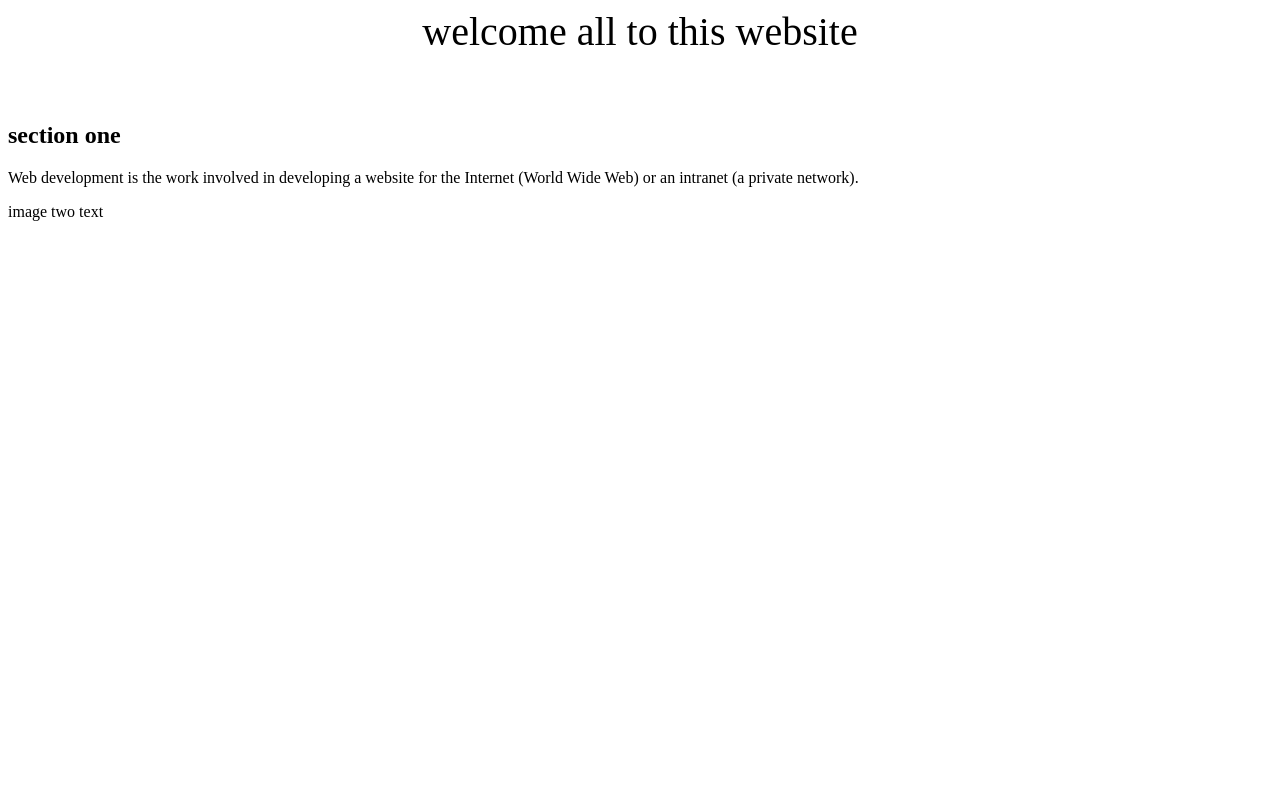
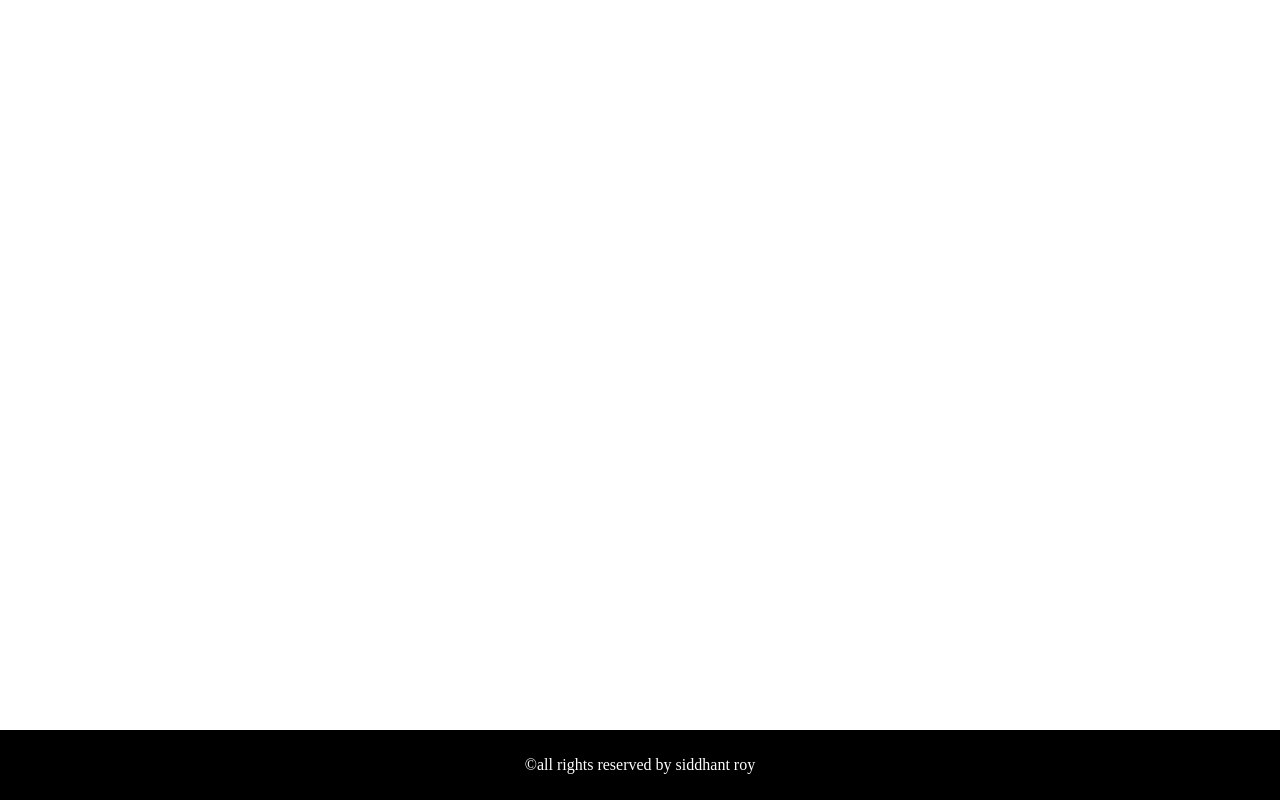
Before and after one commit to naruto9987/html, a plain HTML site: page index.html in a window 1280 px wide. Drawn offline with Linux system fonts and the light colour scheme.

Commit message:
Add files via upload

```diff
--- a/index.html
+++ b/index.html
@@ -1,39 +1,15 @@
 <!DOCTYPE html>
 <html lang="en">
-
 <head>
     <meta charset="UTF-8">
     <meta name="viewport" content="width=device-width, initial-scale=1.0">
     <title>Document</title>
+    <link rel="stylesheet" href="style.css">
 </head>
+<body>
 
-<body>
-    <span class="bordertrans" style="font-size: 40px;">
-        <center>welcome all to this website</center>
-    </span>
-    <br>
-
-    <section class="section section-dark">
-        <h2>section one</h2>
-        <P>
-            Web development is the work involved in developing a
-            website for the Internet (World Wide Web) or an
-            intranet (a private network).
-        </P>
-    </section>
-    <div class="pimg3">
-        <div class="ptext">
-            <span class="bordertrans">
-                image two text
-            </span>
-
-        </div>
-        </div>
-
-
-
-
-
+    <div class="footer">
+        <p>&copy;all rights reserved by siddhant roy</p>
+    </div>
 </body>
-
 </html>
--- a/style.css
+++ b/style.css
@@ -1,67 +1,10 @@
-.pimg1,
-.pimg2,
-.pimg3 {
-    position: relative;
-    opacity: 0.70;
-    background-position: center;
-    background-size: cover;
-    background-repeat: no-repeat;
-    background-attachment: fixed;
-    min-height: 100vh;
-    /* fallback default */
+.footer  {
+    position:fixed;
+    left:0 ;
+    bottom:0 ;
+    width: 100%;
+    background-color: black;
+    color:white ;
+    text-align: center;
+    padding: 10px 0;
 }
-
-.pimg3 {
-    background-image: url('GIRL.jpeg');
-    min-height: 400px;
-}
-
-/* Section styling */
-section {
-    text-align: center;
-    padding: 58px 88px;
-}
-
-.section-light {
-    background-color: #f4f4f4;
-    color: #666;
-}
-
-.section-dark {
-    background-color: #282e34;
-    color: #ddd;
-}
-
-/* Text overlay styling */
-.ptext {
-    position: absolute;
-    top: 50%;
-    width: 100%;
-    text-align: center;
-    color: #eee;
-    font-size: 27px;
-    letter-spacing: 8px;
-    text-transform: uppercase;
-    transform: translateY(-50%);
-}
-
-/* Bordered text */
-.ptext .border {
-    background-color: #111;
-    color: #fff;
-    padding: 20px;
-}
-
-.ptext .bordertrans {
-    background-color: transparent;
-}
-
-/* Responsive background attachment */
-@media (max-width: 568px) {
-
-    .pimg1,
-    .pimg2,
-    .pimg3 {
-        background-attachment: scroll;
-    }
-}
```
